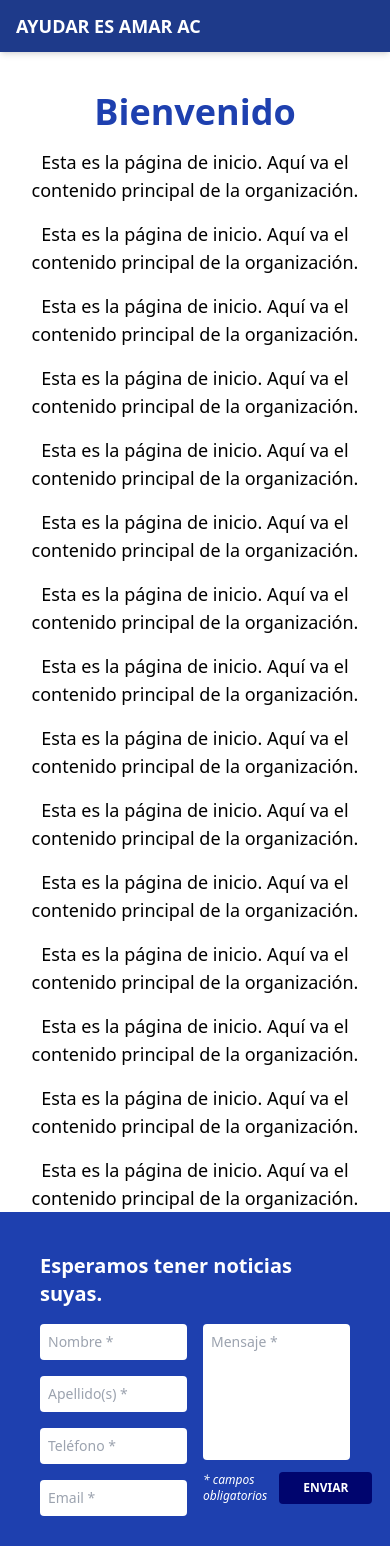
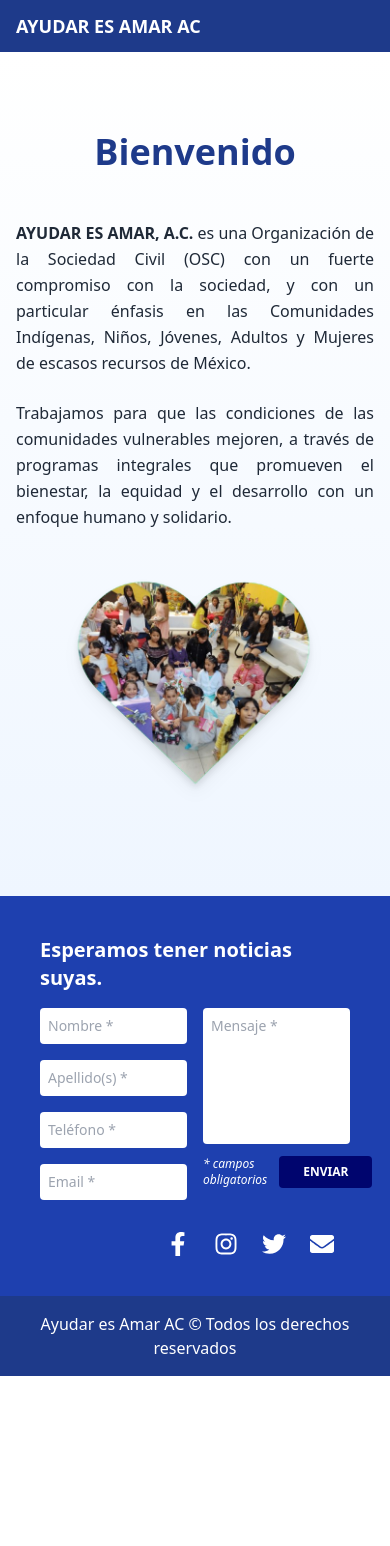
Before and after one commit to Raul-dd/Organization, a React (Vite) app: page / in a window 390 px wide. Shown: the top 1546 px of the page. After the commit the page ends 1376 px from the top, so only its background shows below. Built offline with nearby package versions, Linux system fonts and the light colour scheme.

Commit message:
Pantalla de Bienvenido responsiva y animacion

```diff
--- a/src/pages/Bienvenido.jsx
+++ b/src/pages/Bienvenido.jsx
@@ -1,55 +1,57 @@
-const Bienvenido = () => {
+import { useEffect } from "react";
+import AOS from "aos";
+import "aos/dist/aos.css";
+import heartImage from "../assets/corazon.png"; // Asegúrate que este archivo exista
+
+function Bienvenido() {
+  useEffect(() => {
+    AOS.init({ duration: 1000 });
+  }, []);
+
   return (
-    <section className="text-center mt-10 px-4">
-      <h1 className="text-4xl font-bold text-blue-800">Bienvenido</h1>
-      <p className="mt-4 text-lg max-w-2xl mx-auto">
-        Esta es la página de inicio. Aquí va el contenido principal de la organización.
-      </p>
-      <p className="mt-4 text-lg max-w-2xl mx-auto">
-        Esta es la página de inicio. Aquí va el contenido principal de la organización.
-      </p>
-      <p className="mt-4 text-lg max-w-2xl mx-auto">
-        Esta es la página de inicio. Aquí va el contenido principal de la organización.
-      </p>
-      <p className="mt-4 text-lg max-w-2xl mx-auto">
-        Esta es la página de inicio. Aquí va el contenido principal de la organización.
-      </p>
-      <p className="mt-4 text-lg max-w-2xl mx-auto">
-        Esta es la página de inicio. Aquí va el contenido principal de la organización.
-      </p>
-      <p className="mt-4 text-lg max-w-2xl mx-auto">
-        Esta es la página de inicio. Aquí va el contenido principal de la organización.
-      </p>
-      <p className="mt-4 text-lg max-w-2xl mx-auto">
-        Esta es la página de inicio. Aquí va el contenido principal de la organización.
-      </p>
-      <p className="mt-4 text-lg max-w-2xl mx-auto">
-        Esta es la página de inicio. Aquí va el contenido principal de la organización.
-      </p>
-      <p className="mt-4 text-lg max-w-2xl mx-auto">
-        Esta es la página de inicio. Aquí va el contenido principal de la organización.
-      </p>
-      <p className="mt-4 text-lg max-w-2xl mx-auto">
-        Esta es la página de inicio. Aquí va el contenido principal de la organización.
-      </p>
-      <p className="mt-4 text-lg max-w-2xl mx-auto">
-        Esta es la página de inicio. Aquí va el contenido principal de la organización.
-      </p>
-      <p className="mt-4 text-lg max-w-2xl mx-auto">
-        Esta es la página de inicio. Aquí va el contenido principal de la organización.
-      </p>
-      <p className="mt-4 text-lg max-w-2xl mx-auto">
-        Esta es la página de inicio. Aquí va el contenido principal de la organización.
-      </p>
-      <p className="mt-4 text-lg max-w-2xl mx-auto">
-        Esta es la página de inicio. Aquí va el contenido principal de la organización.
-      </p>
-      <p className="mt-4 text-lg max-w-2xl mx-auto">
-        Esta es la página de inicio. Aquí va el contenido principal de la organización.
-      </p>
+    <>
+      {/* Sección Bienvenida */}
+      <main className="flex flex-col items-center px-4 py-20 bg-gradient-to-b from-white to-blue-50 min-h-[100dvh]">
+        {/* Título */}
+        <h1
+          data-aos="fade-down"
+          className="text-4xl sm:text-5xl md:text-6xl font-bold text-blue-900 mb-12 text-center"
+        >
+          Bienvenido
+        </h1>
 
-    </section>
+        {/* Contenido principal */}
+        <div
+          data-aos="fade-up"
+          className="max-w-6xl w-full flex flex-col md:flex-row justify-between items-center gap-10"
+        >
+          {/* Texto */}
+          <div className="text-gray-800 text-base sm:text-lg md:text-xl leading-relaxed space-y-6 md:w-1/2 text-justify">
+            <p>
+              <strong>AYUDAR ES AMAR, A.C.</strong> es una Organización de la
+              Sociedad Civil (OSC) con un fuerte compromiso con la sociedad, y
+              con un particular énfasis en las Comunidades Indígenas, Niños,
+              Jóvenes, Adultos y Mujeres de escasos recursos de México.
+            </p>
+            <p>
+              Trabajamos para que las condiciones de las comunidades
+              vulnerables mejoren, a través de programas integrales que
+              promueven el bienestar, la equidad y el desarrollo con un enfoque
+              humano y solidario.
+            </p>
+          </div>
+
+          {/* Imagen animada */}
+          <img
+            data-aos="zoom-in"
+            src={heartImage}
+            alt="Imagen con forma de corazón"
+            className="w-64 sm:w-72 md:w-96 lg:w-[28rem] drop-shadow-lg hover:scale-105 transition-transform duration-500"
+          />
+        </div>
+      </main>
+    </>
   );
-};
+}
 
 export default Bienvenido;
```
Also changed, not shown: src/assets/corazon.png (added).
